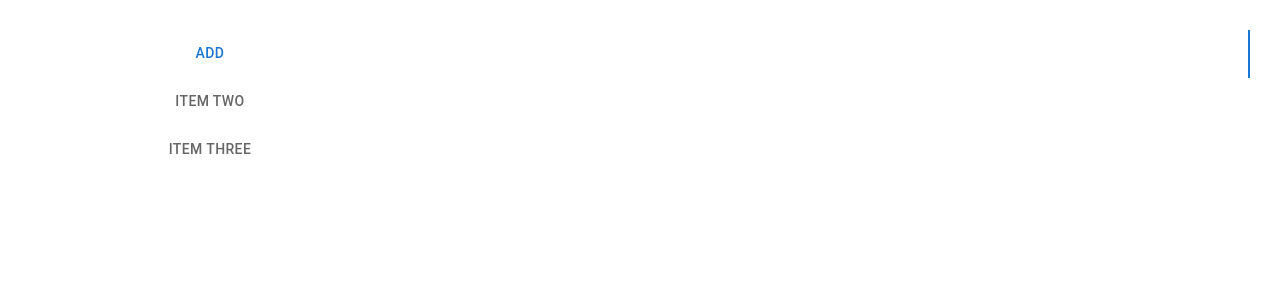
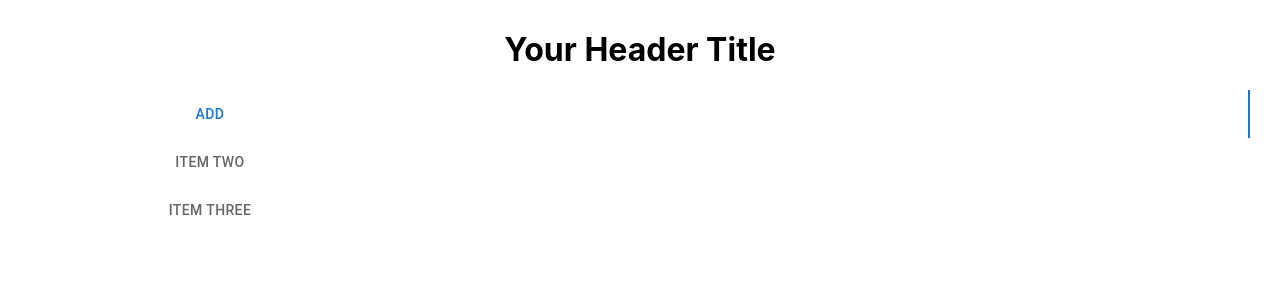
Before and after one commit to Anu8050/ReactApp_task, a React (Create React App) app: page /itempage in a window 1280 px wide. Shown: the top 300 px of the page. Built offline with nearby package versions, Linux system fonts and the light colour scheme.

Commit message:
#1
Create header page to the component folder, and header page reflect to all pages except welcome and login page. -> fixed.

```diff
--- a/src/App.js
+++ b/src/App.js
@@ -3,15 +3,17 @@ import { BrowserRouter as Router, Routes, Route } from 'react-router-dom';
 import Welcome from './Components/Welcome';
 import Login from './Components/loginpage';
 import Itempage from './Components/itempage'
+import Header from './Components/Header/headerpage';
 
 function App() {
   return (
     <div className="App">
     <Router>
       <Routes>
-        <Route path = '/' Component={Welcome}></Route>
-        <Route path = '/loginpage' Component={Login}></Route>
+        <Route path ='/' Component={Welcome}></Route>
+        <Route path ='/loginpage' Component={Login}></Route>
         <Route path ='/itempage' Component={Itempage}></Route>
+        <Route path ='/headerpage' Component={Header}></Route>
       </Routes>
     </Router>
     </div>
--- /dev/null
+++ b/src/Components/Header/headerpage.js
@@ -0,0 +1,11 @@
+import React from 'react';
+
+function Header() {
+  return (
+    <header>
+      <h1>Your Header Title</h1>
+    </header>
+  );
+}
+
+export default Header;
--- a/src/Components/itempage.js
+++ b/src/Components/itempage.js
@@ -1,5 +1,6 @@
 import React, { useState } from 'react';
 import { Box, Tabs, Tab, Dialog, DialogTitle, DialogContent, DialogActions, Button } from '@mui/material';
+import Header from './Header/headerpage';
 
 function Itempage() {
   const [value, setValue] = useState(0);
@@ -22,6 +23,7 @@ function Itempage() {
 
   return (
     <div className='itempage'>
+      <Header />
       <Tabs orientation="vertical" value={value} onChange={handleChange} aria-label="Item Tabs">
         <Tab label="Add" onClick={openDialog} />
         <Tab label="Item Two" />
```
